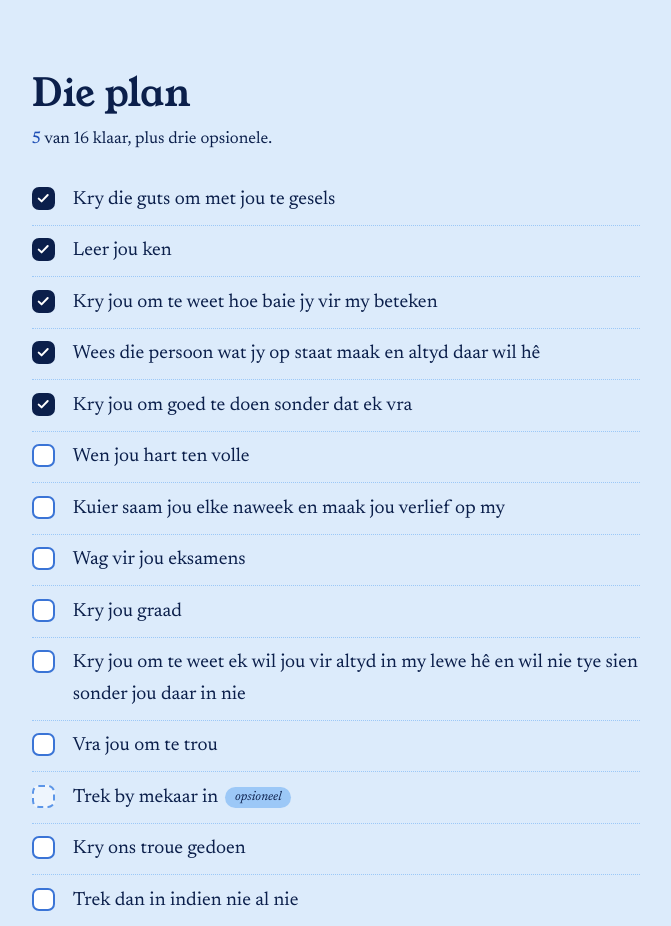
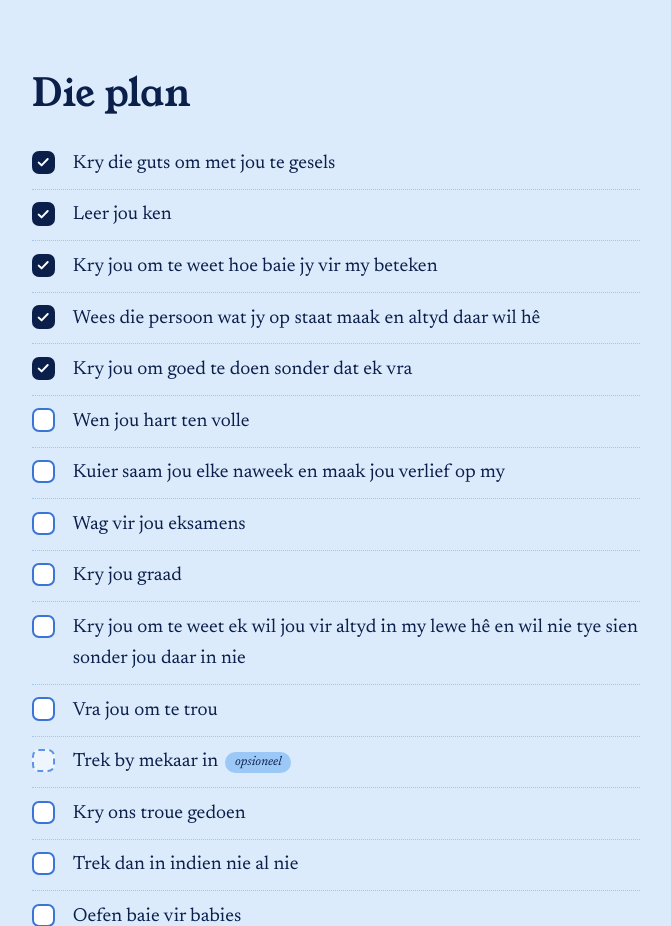
Before and after one commit to Lolifier4527/my-website, a plain HTML site: page seconds/index.html in a window 1280 px wide. Shown: the part 1460-2386 px from the top of the page, without its empty margins (304-975 px from the left). Drawn offline with Linux system fonts and the light colour scheme.

Commit message:
Seconds page: remove checklist progress line
Co-Authored-By: Claude Opus 5.5 <noreply@anthropic.com>
Claude-Session: https://claude.ai/code/session_01RJbazPzcffcfV3wKJQc8yh

```diff
--- a/seconds/index.html
+++ b/seconds/index.html
@@ -128,7 +128,6 @@
   <svg class="wave" viewBox="0 0 1440 48" preserveAspectRatio="none" aria-hidden="true" style="background:var(--navy)"><path d="M0 24 C240 0 480 48 720 24 S1200 0 1440 24 V48 H0Z" fill="#DCEBFB"/></svg>
   <section class="band plan" aria-labelledby="lys"><div class="in">
     <h2 id="lys">Die plan</h2>
-    <p class="progress" id="progress"></p>
     <ul class="list" id="list"></ul>
   </div></section>
 
@@ -190,7 +189,6 @@
     list.appendChild(li);
     if(it[1]!=='maybe'){ needed++; if(it[1]==='done') done++; }
   });
-  $('progress').innerHTML = '<b>'+done+'</b> van '+needed+' klaar, plus drie opsionele.';
 
   var bar = $('bar');
   function update(){
```
